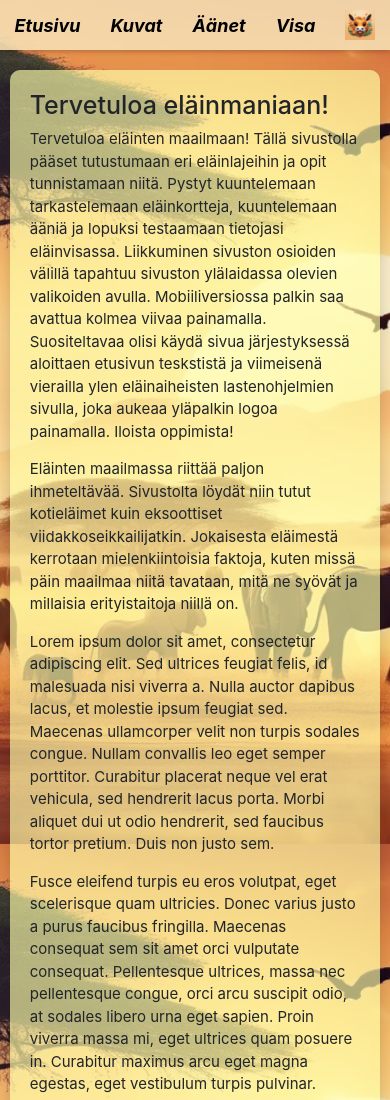
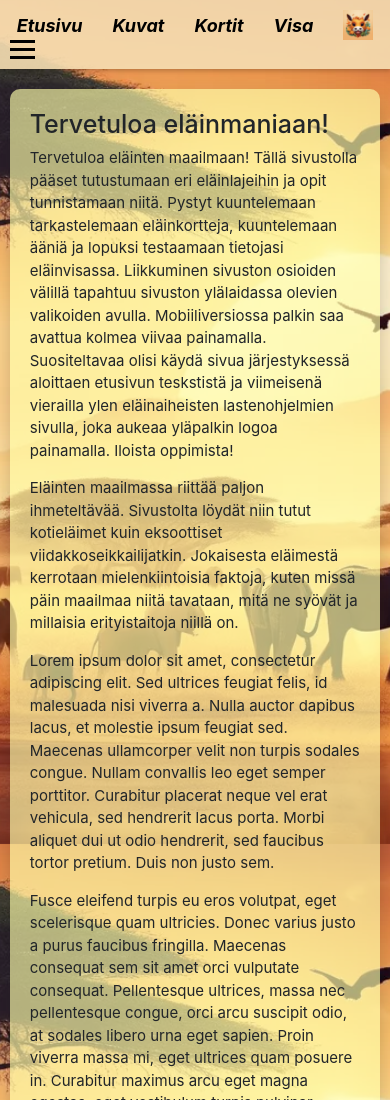
Before and after one commit to SantLeht/Projekti, a plain HTML site: page index.html in a window 390 px wide. Shown: the top 1100 px of the page. Drawn offline with nearby package versions, Linux system fonts and the light colour scheme.

Commit message:
valikkopäivitys

```diff
--- a/index.html
+++ b/index.html
@@ -16,7 +16,7 @@
       <ul class="nav-links">
           <li><a href="index.html">Etusivu</a></li>
           <li><a href="kuvat.html">Kuvat</a></li>
-          <li><a href="äänet.html">Äänet</a></li>
+          <li><a href="kortit.html">Kortit</a></li>
           <li><a href="visa.html">Visa</a></li>
           <li>
               <a href="https://areena.yle.fi/lapset/ohjelmat/30-2912">
--- a/style.css
+++ b/style.css
@@ -145,7 +145,7 @@ iframe {
     color: #333;
 }
 
-/* Alapalkki */
+
 .alapalkki {
     flex-grow: 1;
     margin-top: 100px;
@@ -155,14 +155,24 @@ iframe {
     box-sizing: border-box;
 }
 
+.burger{
+    display: none;
+    flex-direction: column;
+    gap: 5px;
+    cursor: pointer;
+}
+
 
 @media (min-width: 600px) and (max-width: 1023px) {
     .imagegrid {
         grid-template-columns: repeat(auto-fit, minmax(200px, 1fr));
     }
+    .burger{
+        display: flex;
+    }
 }
 
-/* Puhelimet (pienet näytöt) */
+
 @media (max-width: 599px) {
     .imagegrid {
         grid-template-columns: repeat(auto-fit, minmax(150px, 1fr));
@@ -176,4 +186,8 @@ iframe {
     .tausta h1{
         font-size: 25px;
     }
+    .burger{
+        display: flex;
+    }
+
 }
```
Also changed, not shown: kortit.html (renamed from äänet.html, +1 -1 lines), kuvat.html (+1 -1 lines), visa.html (+1 -1 lines).
